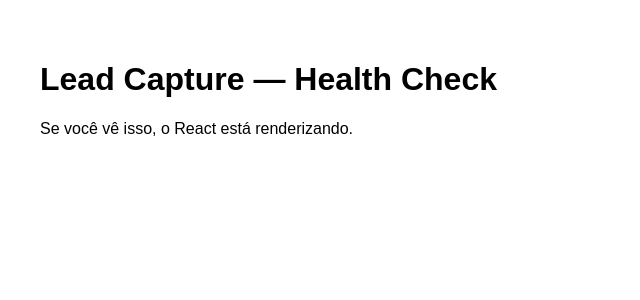
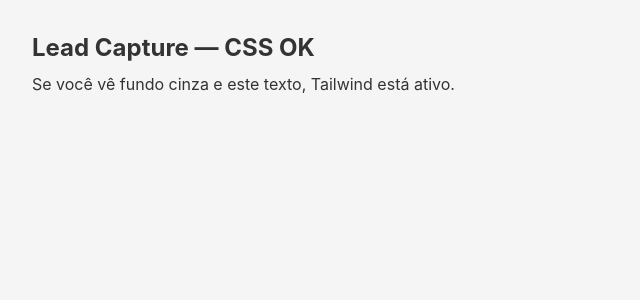
Before and after one commit to PZupo/kriative-lead-capture, a React (Vite) app: page / in a window 1280 px wide. Shown: the top 300 px of the page, without its empty margins (0-640 px from the left). Built offline with nearby package versions, Linux system fonts and the light colour scheme.

Commit message:
Update main.tsx

```diff
--- a/src/main.tsx
+++ b/src/main.tsx
@@ -1,11 +1,12 @@
 import React from 'react'
 import ReactDOM from 'react-dom/client'
+import './index.css'
 
 function App() {
   return (
-    <div style={{ padding: 32, fontFamily: 'sans-serif' }}>
-      <h1>Lead Capture — Health Check</h1>
-      <p>Se você vê isso, o React está renderizando.</p>
+    <div className="min-h-screen bg-bg text-fg p-8">
+      <h1 className="text-2xl font-bold">Lead Capture — CSS OK</h1>
+      <p className="mt-2">Se você vê fundo cinza e este texto, Tailwind está ativo.</p>
     </div>
   )
 }
```
